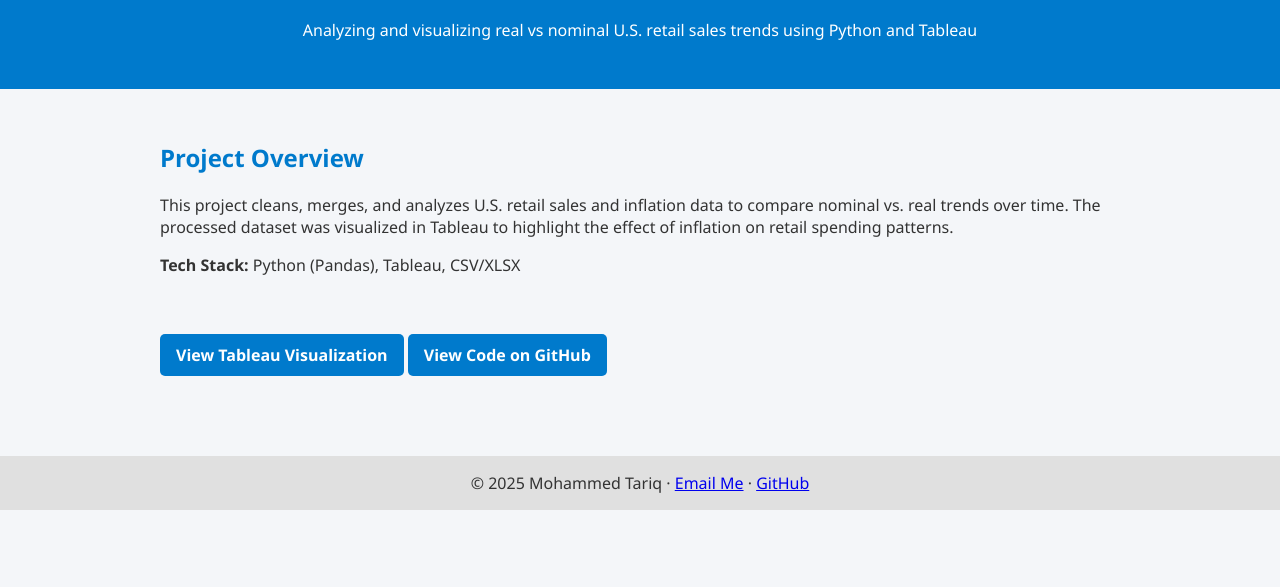
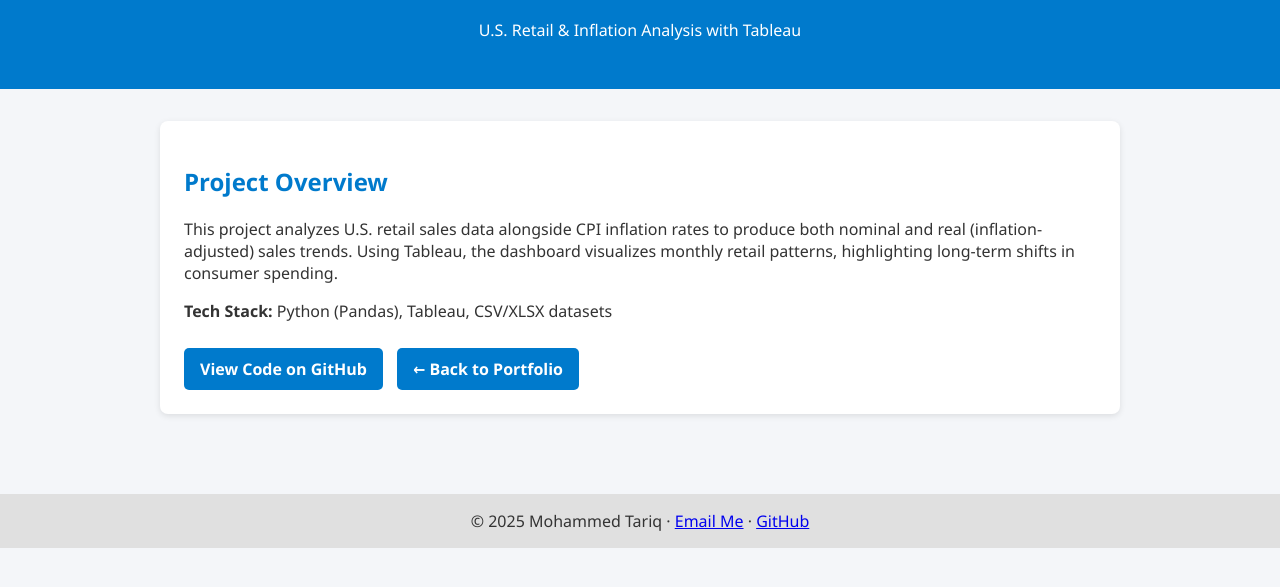
Before and after one commit to MTariq2023/MohammedTariq.github.io, a plain HTML site: page retail-sales-forecasting.html in a window 1280 px wide. Shown: the part 99-686 px from the top of the page. Drawn offline with Linux system fonts and the light colour scheme.

Commit message:
Update retail-sales-forecasting.html

```diff
--- a/retail-sales-forecasting.html
+++ b/retail-sales-forecasting.html
@@ -33,9 +33,17 @@
       color: #007acc;
     }
 
+    .project-details {
+      background: white;
+      padding: 1.5rem;
+      border-radius: 8px;
+      box-shadow: 0 2px 6px rgba(0,0,0,0.1);
+    }
+
     .btn {
       display: inline-block;
       margin-top: 10px;
+      margin-right: 10px;
       background-color: #007acc;
       color: white;
       padding: 10px 16px;
@@ -58,23 +66,28 @@
 <body>
 
   <header>
-    <h1>Retail Sales Forecasting & Inflation Trends (U.S.)</h1>
-    <p>Analyzing and visualizing real vs nominal U.S. retail sales trends using Python and Tableau</p>
+    <h1>Retail Sales Forecasting & Inflation Trends</h1>
+    <p>U.S. Retail & Inflation Analysis with Tableau</p>
   </header>
 
   <div class="container">
 
-    <!-- About the Project -->
-    <section>
+    <section class="project-details">
       <h2>Project Overview</h2>
-      <p>This project cleans, merges, and analyzes U.S. retail sales and inflation data to compare nominal vs. real trends over time. The processed dataset was visualized in Tableau to highlight the effect of inflation on retail spending patterns.</p>
-      <p><strong>Tech Stack:</strong> Python (Pandas), Tableau, CSV/XLSX</p>
-    </section>
+      <p>
+        This project analyzes U.S. retail sales data alongside CPI inflation rates to produce
+        both nominal and real (inflation-adjusted) sales trends. Using Tableau, the dashboard
+        visualizes monthly retail patterns, highlighting long-term shifts in consumer spending.
+      </p>
+      <p><strong>Tech Stack:</strong> Python (Pandas), Tableau, CSV/XLSX datasets</p>
 
-    <!-- Links -->
-    <section>
-      <a class="btn" href="https://public.tableau.com/app/profile/mohammed.tariq2342/viz/RetailSalesForecastingInflationTrendsU_S_/NominalvsReal" target="_blank" rel="noopener">View Tableau Visualization</a>
-      <a class="btn" href="https://github.com/MTariq2023/Retail-Sales-Forecasting-Inflation-Trends" target="_blank" rel="noopener">View Code on GitHub</a>
+      <a class="btn"
+         href="https://github.com/MTariq2023/Retail-Sales-Forecasting-Inflation-Trends"
+         target="_blank"
+         rel="noopener noreferrer">
+        View Code on GitHub
+      </a>
+      <a class="btn" href="index.html">← Back to Portfolio</a>
     </section>
 
   </div>
```
